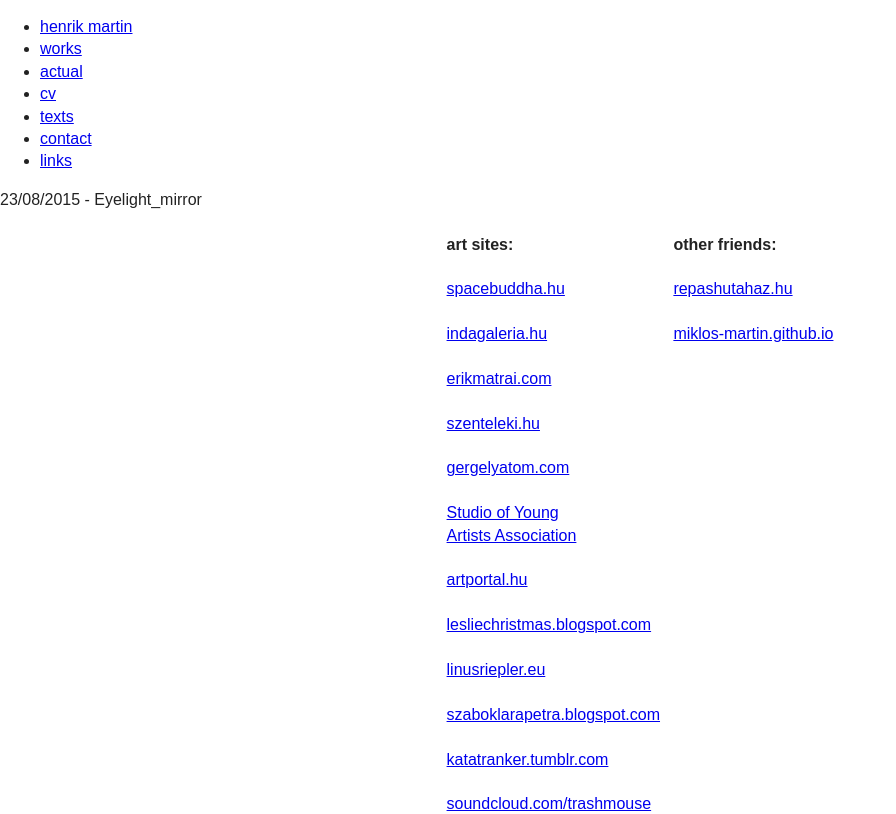
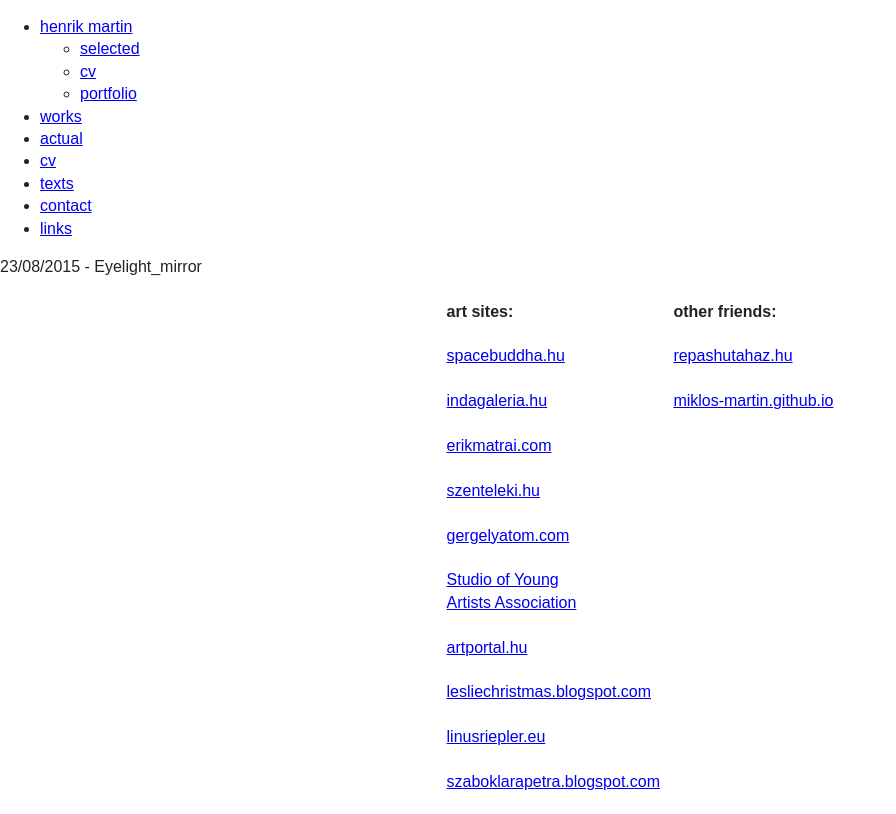
Before and after one commit to martinhenrik/martinhenrik.github.io, a Jekyll site: the page built from index.html, in a window 1280 px wide and 900 px high, cut to the strip 0-814 px from the top of the window. Shown: the whole strip, without its empty margins (0-896 px from the left). Built offline with Jekyll 4.4.1, drawn with Linux system fonts in a browser that asks for light colours; nearby versions of some CDN libraries.

Commit message:
downloads

```diff
--- a/_layouts/default.html
+++ b/_layouts/default.html
@@ -20,8 +20,14 @@
         <div id="main">
             <nav role="navigation">
                 <ul>
-                    <li><a href="/">henrik martin</a></li>
-                    <li><a href="/works/{{ site.works_range.max }}">works</a></li>
+                    <li><a href="/">henrik martin</a>
+                        <ul>
+                            <li><a href="/">selected</li>
+                            <li><a target="_blank" href="/downloads/cv_henrik_martin2012.doc">cv</a></li>
+                            <li><a target="_blank" href="/downloads/henrik_martin_2012.pdf">portfolio</a></li>
+                        </ul>
+                    </li>
+                    <li><a href="/works/">works</a></li>
                     <li><a href="/actual">actual</a></li>
                     <li><a href="/cv">cv</a></li>
                     <li><a href="/texts">texts</a></li>
```
Also changed, not shown: 2 other files.
